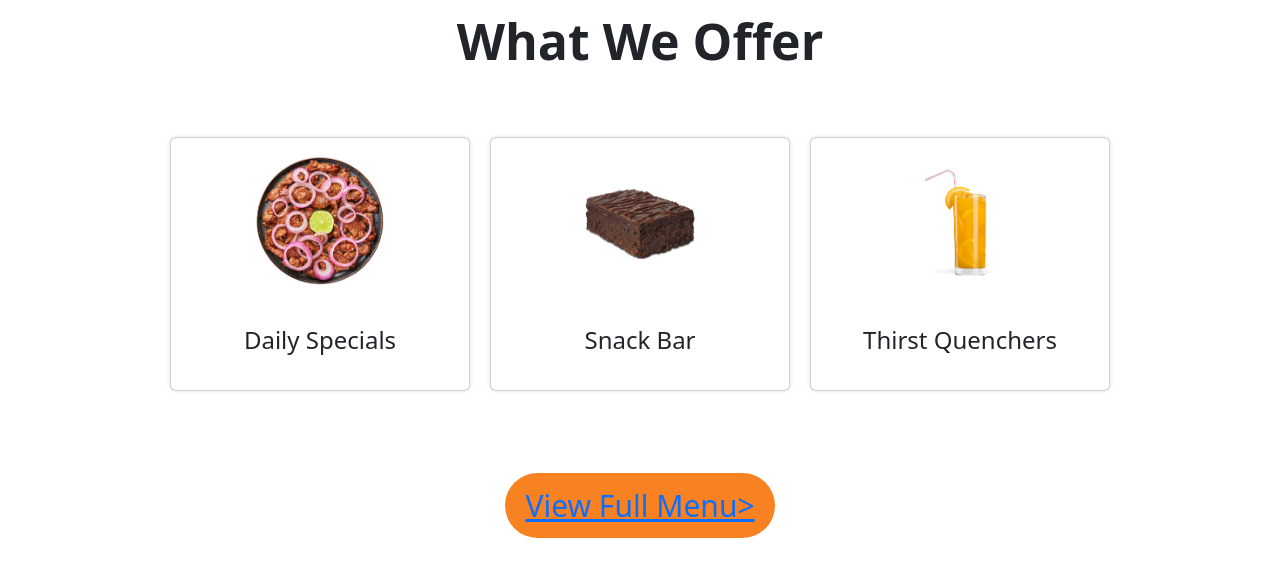
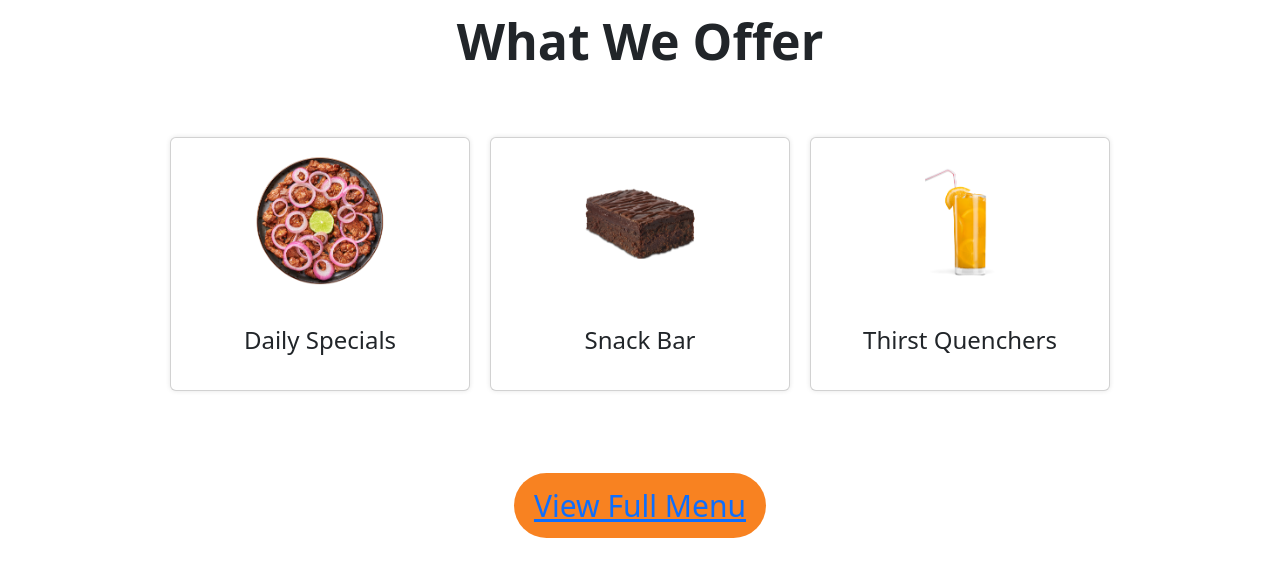
Before and after one commit to ZroGh0st/connieslutongbahay, a plain HTML site: page menu.html in a window 1280 px wide. Shown: the part 133-710 px from the top of the page. Drawn offline with nearby package versions, Linux system fonts and the light colour scheme.

Commit message:
modified:   menu.html

```diff
--- a/menu.html
+++ b/menu.html
@@ -88,7 +88,7 @@
 <br>
 <br>
 <div class="button-container">
-    <button class="button"> <a href="menu2.html">View Full Menu></a></button>
+    <button class="button"> <a href="menu2.html">View Full Menu</a></button>
   </div>
 
 </body>
```
